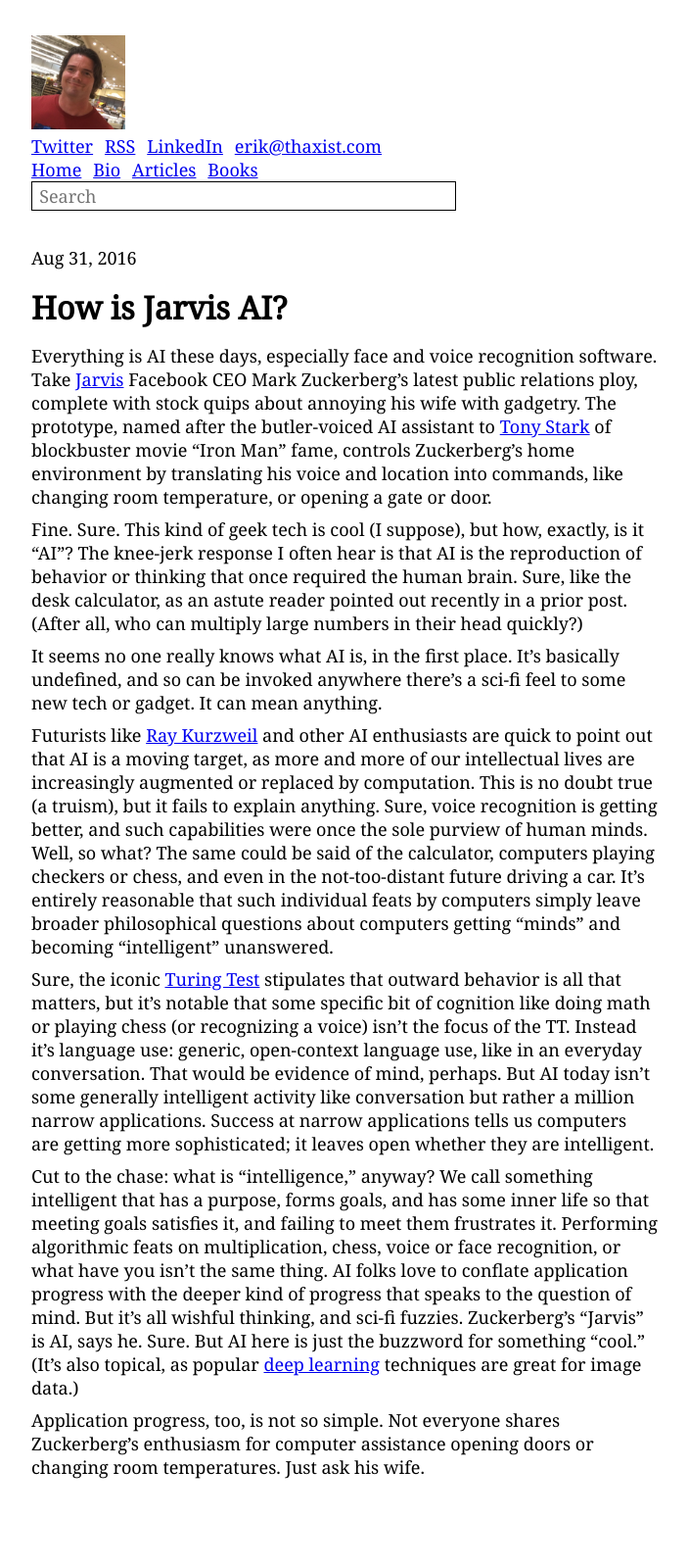
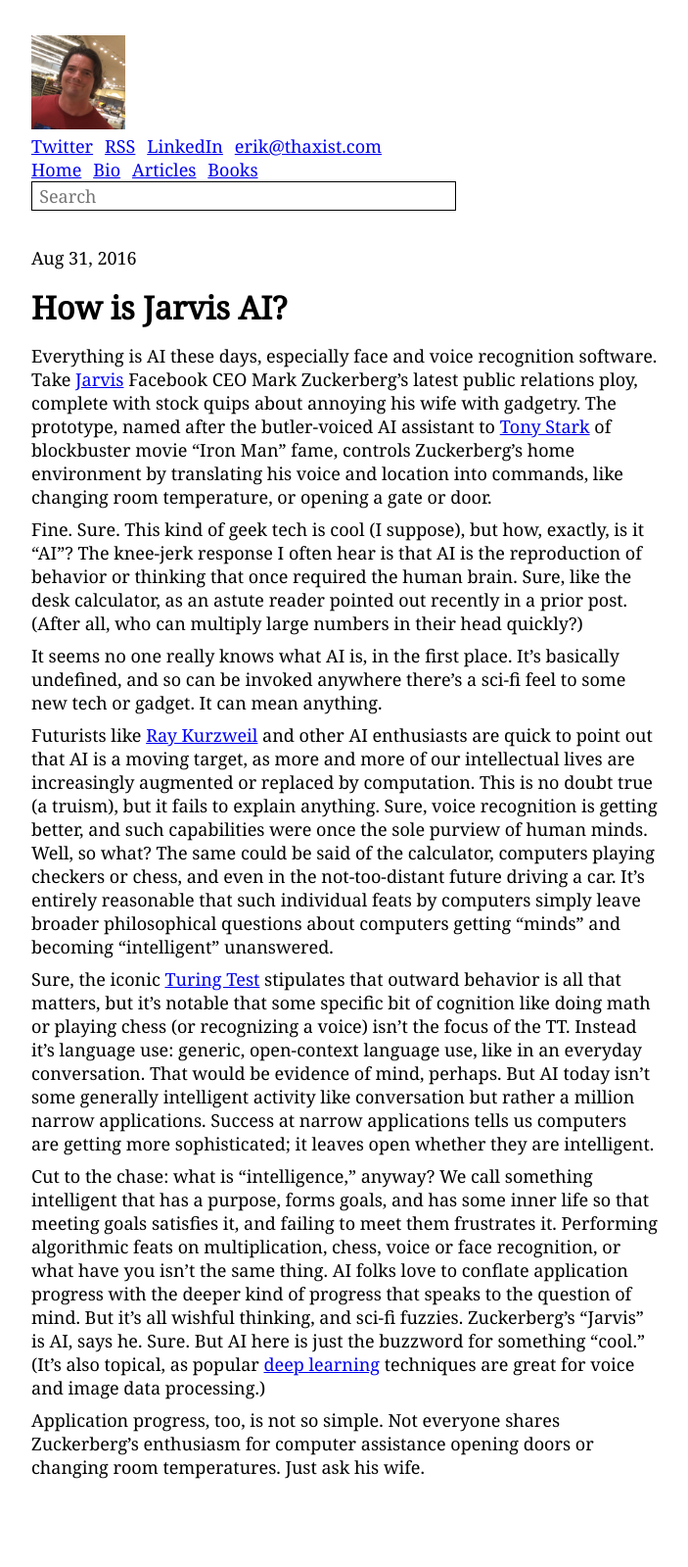
Before and after one commit to thaxist/thaxist.github.io, a Jekyll site: the page built from _posts/2016/2016-08-31-Zuckerberg-Jarvis-AI.md, in a window 1280 px wide. Shown: the whole page at 98% size, without its empty margins (288-991 px from the left). Built offline with Jekyll 4.4.1, drawn with Linux system fonts in a browser that asks for light colours; comment, search, counter and statistics services are not loaded.

Commit message:
Update 2016-08-31-Zuckerberg-Jarvis-AI.md

```diff
--- a/_posts/2016/2016-08-31-Zuckerberg-Jarvis-AI.md
+++ b/_posts/2016/2016-08-31-Zuckerberg-Jarvis-AI.md
@@ -15,6 +15,6 @@
 
 Sure, the iconic [Turing Test](https://en.wikipedia.org/wiki/Turing_test) stipulates that outward behavior is all that matters, but it's notable that some specific bit of cognition like doing math or playing chess (or recognizing a voice) isn't the focus of the TT.  Instead it's language use:  generic, open-context language use, like in an everyday conversation.  That would be evidence of mind, perhaps.  But AI today isn't some generally intelligent activity like conversation but rather a million narrow applications.  Success at narrow applications tells us computers are getting more sophisticated; it leaves open whether they are intelligent.
 
-Cut to the chase:  what is "intelligence," anyway?  We call something intelligent that has a purpose, forms goals, and has some inner life so that meeting goals satisfies it, and failing to meet them frustrates it.  Performing algorithmic feats on multiplication, chess, voice or face recognition, or what have you isn't the same thing.  AI folks love to conflate application progress with the deeper kind of progress that speaks to the question of mind.  But it's all wishful thinking, and sci-fi fuzzies.  Zuckerberg's "Jarvis" is AI, says he.  Sure.  But AI here is just the buzzword for something "cool."  (It's also topical, as popular [deep learning](https://en.wikipedia.org/wiki/Deep_learning) techniques are great for image data.)
+Cut to the chase:  what is "intelligence," anyway?  We call something intelligent that has a purpose, forms goals, and has some inner life so that meeting goals satisfies it, and failing to meet them frustrates it.  Performing algorithmic feats on multiplication, chess, voice or face recognition, or what have you isn't the same thing.  AI folks love to conflate application progress with the deeper kind of progress that speaks to the question of mind.  But it's all wishful thinking, and sci-fi fuzzies.  Zuckerberg's "Jarvis" is AI, says he.  Sure.  But AI here is just the buzzword for something "cool."  (It's also topical, as popular [deep learning](https://en.wikipedia.org/wiki/Deep_learning) techniques are great for voice and image data processing.)
 
 Application progress, too, is not so simple.  Not everyone shares Zuckerberg's enthusiasm for computer assistance opening doors or changing room temperatures.  Just ask his wife.
```
